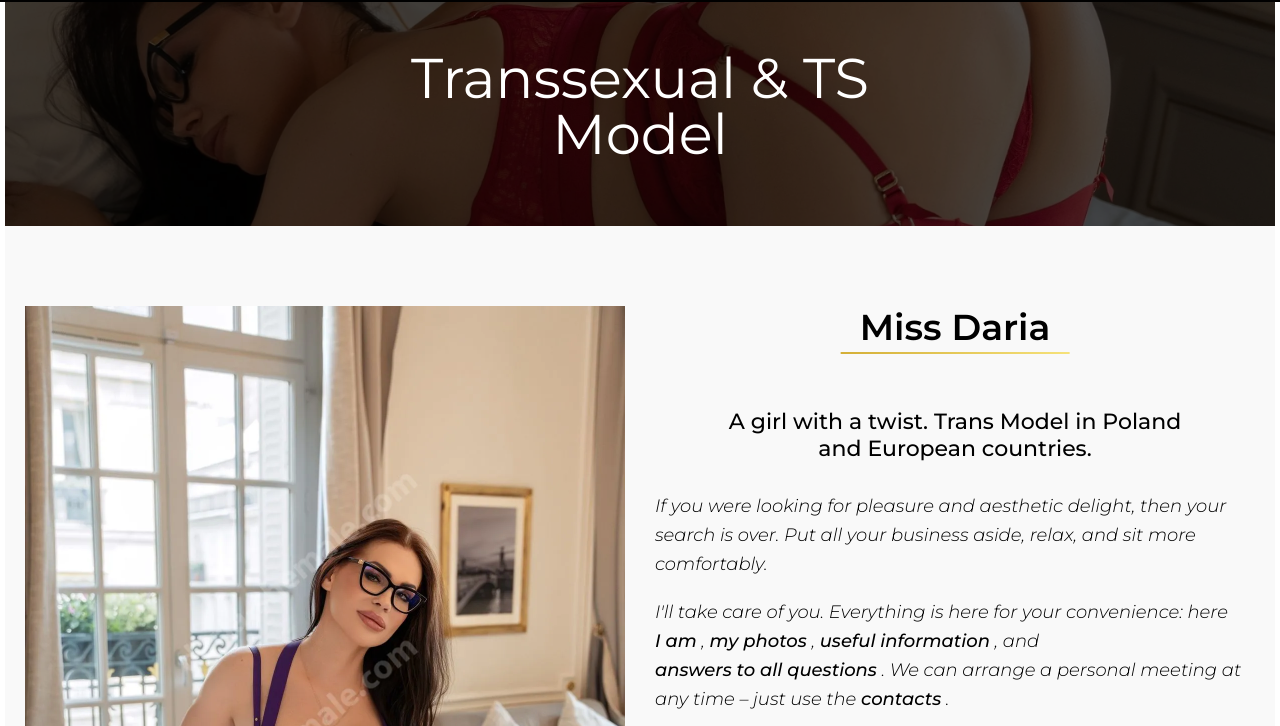
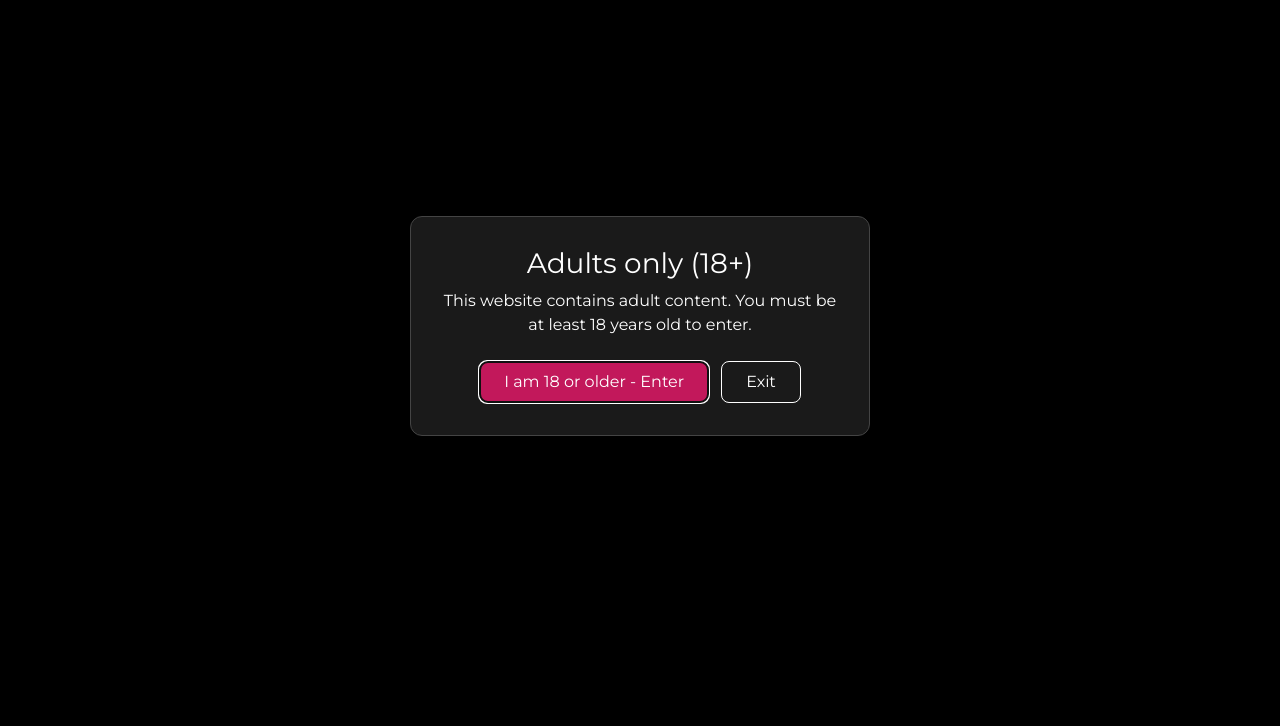
Before and after one commit to ElmiraFox/ds-website, a plain HTML site: page index.html in a window 1280 px wide. Shown: the part 74-800 px from the top of the page. Drawn offline with Linux system fonts and the light colour scheme.

Commit message:
Добавлена проверка возраста

```diff
--- /dev/null
+++ b/css/age-gate.css
@@ -0,0 +1,59 @@
+html.age-gate-lock {
+	overflow: hidden;
+}
+/* Чёрная заливка сразу, чтобы сайт не мелькал до появления окна */
+html.age-gate-lock::before {
+	content: "";
+	position: fixed;
+	inset: 0;
+	background: #000;
+	z-index: 9998;
+}
+.age-gate {
+	position: fixed;
+	inset: 0;
+	z-index: 9999;
+	display: flex;
+	align-items: center;
+	justify-content: center;
+	padding: 20px;
+	background: rgba(0, 0, 0, 0.96);
+}
+.age-gate__box {
+	max-width: 460px;
+	width: 100%;
+	padding: 32px 24px;
+	text-align: center;
+	color: #fff;
+	background: #1a1a1a;
+	border: 1px solid #444;
+	border-radius: 12px;
+}
+.age-gate__title {
+	margin: 0 0 12px;
+	font-size: 28px;
+}
+.age-gate__text {
+	margin: 0 0 24px;
+	font-size: 16px;
+	line-height: 1.5;
+}
+.age-gate__buttons {
+	display: flex;
+	flex-wrap: wrap;
+	gap: 12px;
+	justify-content: center;
+}
+.age-gate__btn {
+	padding: 12px 24px;
+	font-size: 16px;
+	color: #fff;
+	cursor: pointer;
+	border: 1px solid #fff;
+	border-radius: 8px;
+	background: transparent;
+}
+.age-gate__btn--enter {
+	background: #c2185b;
+	border-color: #c2185b;
+}
--- a/index.html
+++ b/index.html
@@ -11,7 +11,11 @@
 		<link rel="modulepreload" crossorigin="" href="./js/main.min.js?v=1772652228201">
 		<link rel="stylesheet" crossorigin="" href="./css/main.min.css?v=1772652228201">
 		<link rel="stylesheet" crossorigin="" href="./css/index.min.css?v=1772652228201">
-	</head>
+		<link rel="stylesheet" href="./css/age-gate.css?v=1">
+    <script src="./js/age-gate.js?v=1"></script>
+	<link rel="stylesheet" href="./css/age-gate.css?v=1">
+<script src="./js/age-gate.js?v=1"></script>
+</head>
 	<body>
 		<div class="wrapper">
 			<header data-fls-header="" class="header">
--- /dev/null
+++ b/js/age-gate.js
@@ -0,0 +1,47 @@
+(function () {
+	var KEY = 'ageConfirmed';
+	var DAYS = 30; // сколько дней помнить подтверждение
+
+	// Если уже подтверждали, ничего не показываем
+	try {
+		var saved = localStorage.getItem(KEY);
+		if (saved && Date.now() - Number(saved) < DAYS * 24 * 60 * 60 * 1000) return;
+	} catch (e) {}
+
+	document.documentElement.classList.add('age-gate-lock');
+
+	function show() {
+		var gate = document.createElement('div');
+		gate.className = 'age-gate';
+		gate.setAttribute('role', 'dialog');
+		gate.setAttribute('aria-modal', 'true');
+		gate.innerHTML =
+			'<div class="age-gate__box">' +
+			'<h2 class="age-gate__title">Adults only (18+)</h2>' +
+			'<p class="age-gate__text">This website contains adult content. ' +
+			'You must be at least 18 years old to enter.</p>' +
+			'<div class="age-gate__buttons">' +
+			'<button type="button" class="age-gate__btn age-gate__btn--enter">I am 18 or older - Enter</button>' +
+			'<button type="button" class="age-gate__btn age-gate__btn--exit">Exit</button>' +
+			'</div></div>';
+		document.body.appendChild(gate);
+
+		var enterBtn = gate.querySelector('.age-gate__btn--enter');
+		enterBtn.focus();
+
+		enterBtn.addEventListener('click', function () {
+			try { localStorage.setItem(KEY, String(Date.now())); } catch (e) {}
+			gate.remove();
+			document.documentElement.classList.remove('age-gate-lock');
+		});
+		gate.querySelector('.age-gate__btn--exit').addEventListener('click', function () {
+			window.location.href = 'https://www.google.com';
+		});
+	}
+
+	if (document.readyState === 'loading') {
+		document.addEventListener('DOMContentLoaded', show);
+	} else {
+		show();
+	}
+})();
```
Also changed, not shown: about.html (+3 -1 lines), blog.html (+3 -1 lines), contacts.html (+3 -1 lines), couples.html (+3 -1 lines), faq.html (+3 -1 lines), journey.html (+3 -1 lines), portfolio.html (+3 -1 lines), questions.html (+3 -1 lines), rates.html (+3 -1 lines), rules.html (+3 -1 lines), tours.html (+3 -1 lines).
